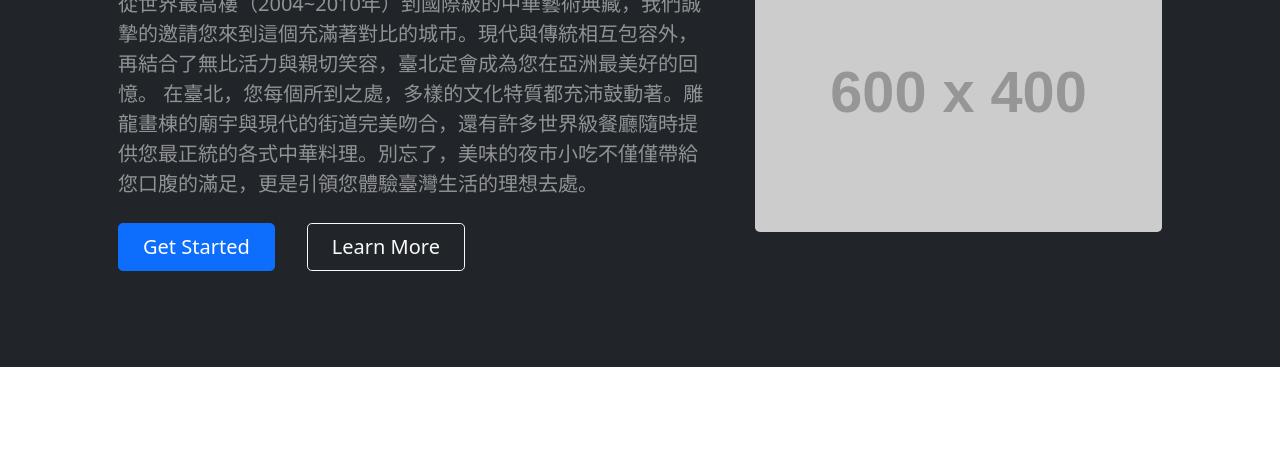
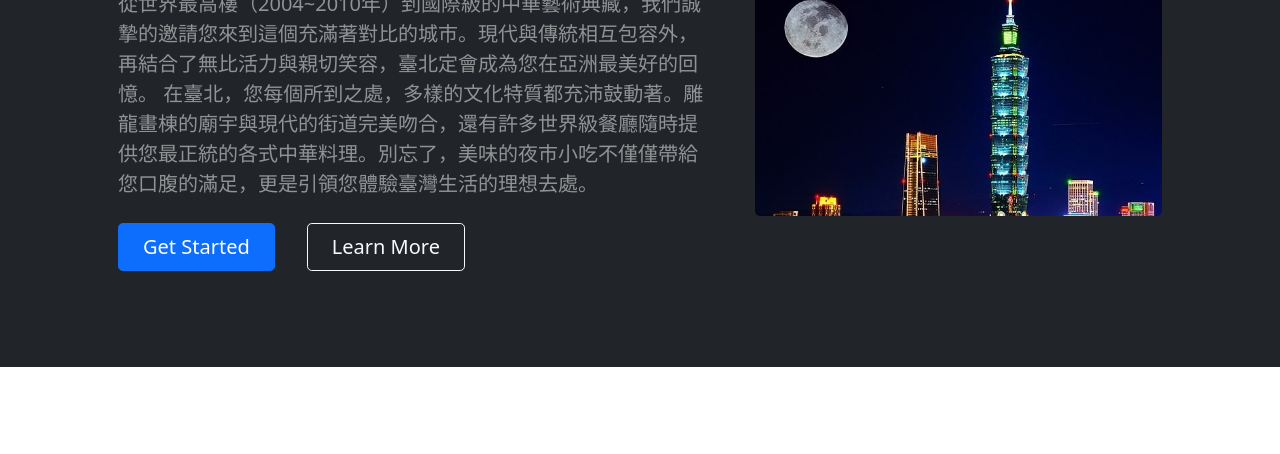
Before and after one commit to gentle-shao/lohas-unemployment, a plain HTML site: page index.html in a window 1280 px wide. Shown: the part 229-683 px from the top of the page. Drawn offline with nearby package versions, Linux system fonts and the light colour scheme; placeholder pictures from the web are drawn by us.

Commit message:
change title image

```diff
--- a/index.html
+++ b/index.html
@@ -61,7 +61,7 @@
                                 </div>
                             </div>
                         </div>
-                        <div class="col-xl-5 col-xxl-6 d-none d-xl-block text-center"><img class="img-fluid rounded-3 my-5" src="https://dummyimage.com/600x400/343a40/6c757d" alt="..." /></div>
+                        <div class="col-xl-5 col-xxl-6 d-none d-xl-block text-center"><img class="img-fluid rounded-3 my-5" src="assets/taipei101.jpg" alt="..." /></div>
                     </div>
                 </div>
             </header>
```
Also changed, not shown: assets/taipei101.jpg (added).
